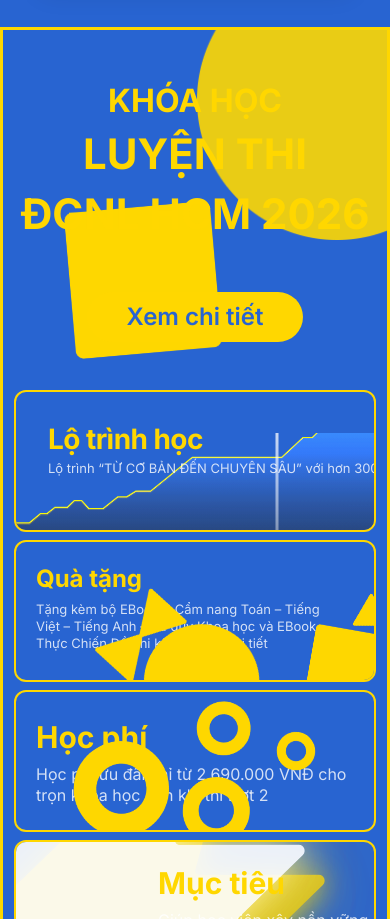
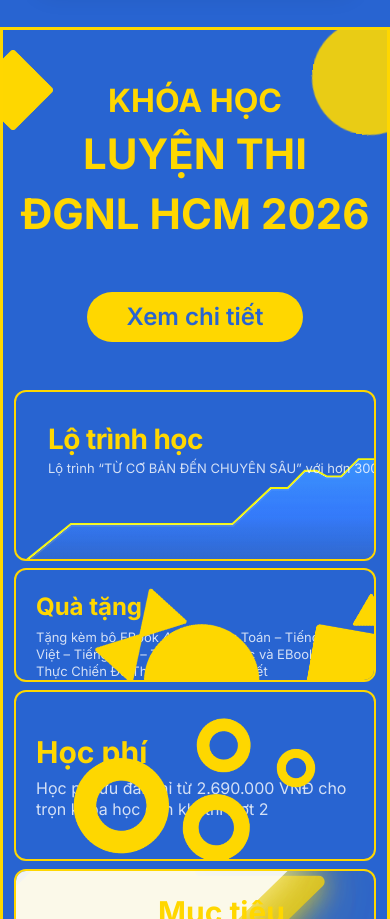
Before and after one commit to xcb3d/baillearn, a Next.js app: page / in a window 390 px wide. Shown: the part 1260-2179 px from the top of the page. Built offline with nearby package versions, Linux system fonts and the light colour scheme; a web font is replaced by a local one.

Commit message:
update responsive bento card 1 phrase 1

```diff
--- a/src/app/components/BentoSection.tsx
+++ b/src/app/components/BentoSection.tsx
@@ -279,52 +279,56 @@ const BentoSection = () => {
               </div>
             </div>
           </div>
-          {/* Visual (Chart) - Width bằng card, height 85% ở cuối */}
-          <div className="absolute bottom-[-20px] left-0 right-0 h-[85%] overflow-hidden">
+          {/* Visual (Chart) - Bottom half on mobile/tablet, full on desktop */}
+          <div className="absolute overflow-visible
+                          bottom-0 left-0 right-0 h-[55%]
+                          sm:bottom-0 sm:h-[55%] sm:overflow-visible
+                          lg:inset-0 lg:h-full lg:left-0 lg:overflow-hidden">
             <motion.img
               src="/chart.svg"
               alt="Learning progress chart"
-              className="w-full h-full object-cover opacity-95"
-              style={{ filter: 'brightness(1.5)' }}
+              className="absolute opacity-95
+                         w-full h-auto min-h-full
+                         -translate-x-[120px] translate-y-[45px] scale-[1.8]
+                         sm:-translate-x-[45px] sm:translate-y-[12px] sm:scale-[1.2]
+                         lg:translate-x-0 lg:translate-y-0 lg:scale-100 lg:h-full lg:min-h-0
+                         object-cover object-top
+                         lg:object-center"
+              style={{
+                filter: 'brightness(1.5)'
+              }}
               loading="lazy"
               initial={{ opacity: 0, scale: 1.1 }}
               animate={isInView ? { opacity: 0.95, scale: 1 } : { opacity: 0, scale: 1.1 }}
               transition={{ duration: 0.8, delay: 0.7 }}
             />
 
-            {/* Chart Cursor - Nằm trên SVG với width thoải mái */}
-            <div className="absolute w-[150px] h-[255px] flex flex-col justify-center items-center gap-[10px] overflow-visible z-10
-                            md:w-[120px] md:h-[190px] md:gap-[8px]
-                            sm:w-[100px] sm:h-[150px] sm:gap-[6px]"
+            {/* Chart Cursor - Nằm trên SVG với width thoải mái - Desktop only */}
+            <div className="hidden lg:flex absolute w-[150px] h-[255px] flex-col justify-center items-center gap-[10px] overflow-visible z-10"
                  style={{
                    top: 'calc(78.2051% - 199.5px)',
                    left: 'calc(85.4167% - 75px)'
                  }}>
                {/* Marker Container */}
-               <div className="absolute top-[1px] w-[104px] h-[104px] flex flex-col justify-center items-center gap-[13px] overflow-hidden
-                               md:w-[85px] md:h-[85px] md:gap-[10px]
-                               sm:w-[65px] sm:h-[65px] sm:gap-[8px]"
+               <div className="absolute top-[1px] w-[104px] h-[104px] flex flex-col justify-center items-center gap-[13px] overflow-hidden"
                     style={{ left: 'calc(48.4375% - 52px)' }}>
 
                 {/* Marker 1 - Largest circle */}
-                <div className="absolute bottom-0 left-0 right-0 aspect-square h-[104px] bg-primary opacity-35 flex-none overflow-hidden
-                                md:h-[85px] sm:h-[65px]"
+                <div className="absolute bottom-0 left-0 right-0 aspect-square h-[104px] bg-primary opacity-35 flex-none overflow-hidden"
                      style={{
                        WebkitMask: 'radial-gradient(50% 50%, #000 99.99%, #0000 100%)',
                        mask: 'radial-gradient(50% 50%, #000 99.99%, #0000 100%)'
                      }}></div>
 
                 {/* Marker 2 - Medium circle */}
-                <div className="absolute top-1/2 left-1/2 -translate-x-1/2 -translate-y-1/2 aspect-square w-[65px] h-[65px] bg-primary opacity-40 flex-none overflow-hidden
-                                md:w-[52px] md:h-[52px] sm:w-[39px] sm:h-[39px]"
+                <div className="absolute top-1/2 left-1/2 -translate-x-1/2 -translate-y-1/2 aspect-square w-[65px] h-[65px] bg-primary opacity-40 flex-none overflow-hidden"
                      style={{
                        WebkitMask: 'radial-gradient(50% 50%, #000 99.99%, #0000 100%)',
                        mask: 'radial-gradient(50% 50%, #000 99.99%, #0000 100%)'
                      }}></div>
 
                 {/* Marker 3 - Small white circle */}
-                <div className="relative aspect-square w-[26px] h-[26px] bg-white flex-none overflow-hidden
-                                md:w-[21px] md:h-[21px] sm:w-[16px] sm:h-[16px]"
+                <div className="relative aspect-square w-[26px] h-[26px] bg-white flex-none overflow-hidden"
                      style={{
                        WebkitMask: 'radial-gradient(50% 50%, #000 99.99%, #0000 100%)',
                        mask: 'radial-gradient(50% 50%, #000 99.99%, #0000 100%)'
@@ -567,9 +571,9 @@ const BentoSection = () => {
 
       {/* Top Right Corner - bentocard-float2 */}
       <motion.div
-        className="aspect-square h-[280px] z-5 flex-none w-[280px] absolute top-[-70px] right-[-90px] overflow-visible rotate-[45deg]
-                        md:h-[220px] md:w-[220px] md:top-[-55px] md:right-[-70px] md:rotate-[50deg]
-                        sm:h-[170px] sm:w-[170px] sm:top-[-40px] sm:right-[-55px] sm:rotate-[55deg]"
+        className="aspect-square h-[115px] z-5 flex-none w-[115px] absolute top-[-10px] right-[-40px] overflow-visible rotate-[55deg]
+                        sm:h-[200px] sm:w-[200px] sm:top-[-80px] sm:right-[-100px] sm:rotate-[50deg]
+                        md:h-[300px] md:w-[300px] md:top-[-45px] md:right-[-95px] md:rotate-[45deg]"
         initial={{ opacity: 0, x: 100, rotate: 0 }}
         animate={isInView ? { opacity: 0.9, x: 0, rotate: 45 } : { opacity: 0, x: 100, rotate: 0 }}
         transition={{ duration: 1.2, delay: 1.3, type: "spring", stiffness: 100 }}
@@ -585,13 +589,13 @@ const BentoSection = () => {
 
       {/* Top Left Corner - bentocard-float3 */}
       <motion.div
-        className="aspect-square h-[200px] z-5 flex-none w-[200px] absolute top-[150px] left-[40px] overflow-visible -rotate-[25deg]
-                        md:h-[160px] md:w-[160px] md:top-[120px] md:left-[30px] md:-rotate-[30deg]
-                        sm:h-[130px] sm:w-[130px] sm:top-[100px] sm:left-[20px] sm:-rotate-[30deg]"
+        className="aspect-square h-[80px] z-5 flex-none w-[80px] absolute top-[20px] left-[-30px] overflow-visible -rotate-[45deg]
+                        sm:h-[130px] sm:w-[130px] sm:top-[0px] sm:left-[-55px] sm:-rotate-[45deg]
+                        md:h-[200px] md:w-[200px] md:top-[-10px] md:left-[-70px] md:-rotate-[45deg]"
         initial={{ opacity: 0, x: -100, rotate: 0 }}
-        animate={isInView ? { opacity: 1, x: 0, rotate: -25 } : { opacity: 0, x: -100, rotate: 0 }}
+        animate={isInView ? { opacity: 1, x: 0, rotate: -45 } : { opacity: 0, x: -100, rotate: 0 }}
         transition={{ duration: 1.2, delay: 1.4, type: "spring", stiffness: 100 }}
-        whileHover={{ scale: 1.1, rotate: -30 }}
+        whileHover={{ scale: 1.1, rotate: -50 }}
       >
         <motion.img
           src="/bentocard-float3.png"
@@ -603,9 +607,9 @@ const BentoSection = () => {
 
       {/* Bottom Left Corner - bentocard-float3 */}
       <motion.div
-        className="aspect-[1.14841] h-[220px] z-5 flex-none gap-2.5 w-[253px] absolute bottom-[-90px] left-[-80px] overflow-visible rotate-[140deg]
-                        md:h-[180px] md:w-[207px] md:bottom-[-70px] md:left-[-60px] md:rotate-[145deg]
-                        sm:h-0 sm:w-0"
+        className="aspect-[1.14841] h-0 z-5 flex-none gap-2.5 w-0 absolute bottom-0 left-0 overflow-visible
+                        sm:h-[140px] sm:w-[161px] sm:bottom-[-55px] sm:left-[-50px] sm:rotate-[145deg]
+                        md:h-[220px] md:w-[253px] md:bottom-[-90px] md:left-[-80px] md:rotate-[140deg]"
         initial={{ opacity: 0, y: 100, rotate: 100 }}
         animate={isInView ? { opacity: 0.85, y: 0, rotate: 140 } : { opacity: 0, y: 100, rotate: 100 }}
         transition={{ duration: 1.2, delay: 1.5, type: "spring", stiffness: 90 }}
@@ -621,9 +625,9 @@ const BentoSection = () => {
 
       {/* Bottom Right Corner - bentocard-float1 */}
       <motion.div
-        className="aspect-square h-[160px] z-5 flex-none w-[160px] absolute bottom-[-50px] right-[-60px] overflow-visible rotate-[20deg]
-                        md:h-[140px] md:w-[140px] md:bottom-[-40px] md:right-[-50px]
-                        sm:h-[110px] sm:w-[110px] sm:bottom-[-30px] sm:right-[-40px]"
+        className="aspect-square h-[70px] z-5 flex-none w-[70px] absolute bottom-[-20px] right-[-25px] overflow-visible rotate-[20deg]
+                        sm:h-[110px] sm:w-[110px] sm:bottom-[-30px] sm:right-[-35px]
+                        md:h-[160px] md:w-[160px] md:bottom-[-50px] md:right-[-60px]"
         initial={{ opacity: 0, x: 100, y: 100, rotate: 0, scale: 0.5 }}
         animate={isInView ? { opacity: 0.95, x: 0, y: 0, rotate: 20, scale: 1 } : { opacity: 0, x: 100, y: 100, rotate: 0, scale: 0.5 }}
         transition={{ duration: 1.3, delay: 1.6, type: "spring", stiffness: 85 }}
--- a/src/app/globals.css
+++ b/src/app/globals.css
@@ -261,7 +261,7 @@ body {
   gap: 8px;
   /* Mobile first - default */
   grid-template-columns: 1fr;
-  grid-template-rows: repeat(4, 1fr);
+  grid-template-rows: 3fr 2fr 3fr 2fr;
   grid-template-areas:
     "card1"
     "card2"
@@ -280,6 +280,7 @@ body {
 @media (min-width: 768px) and (max-width: 1023px) {
   .bento-grid {
     width: var(--width-tablet, 760px) !important;
+    grid-template-rows: 3fr 2fr 3fr 2fr;
   }
 }
 
```
